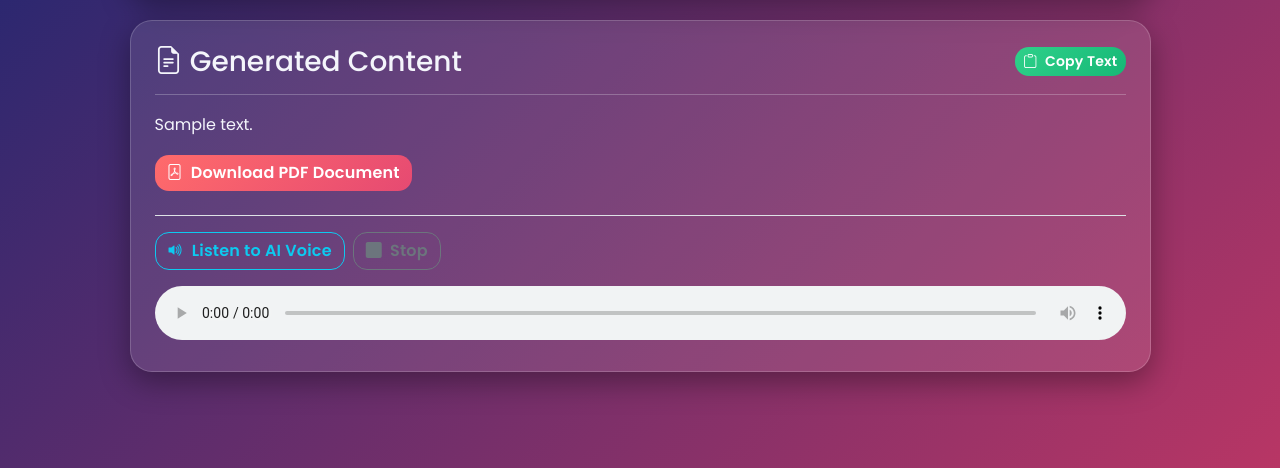
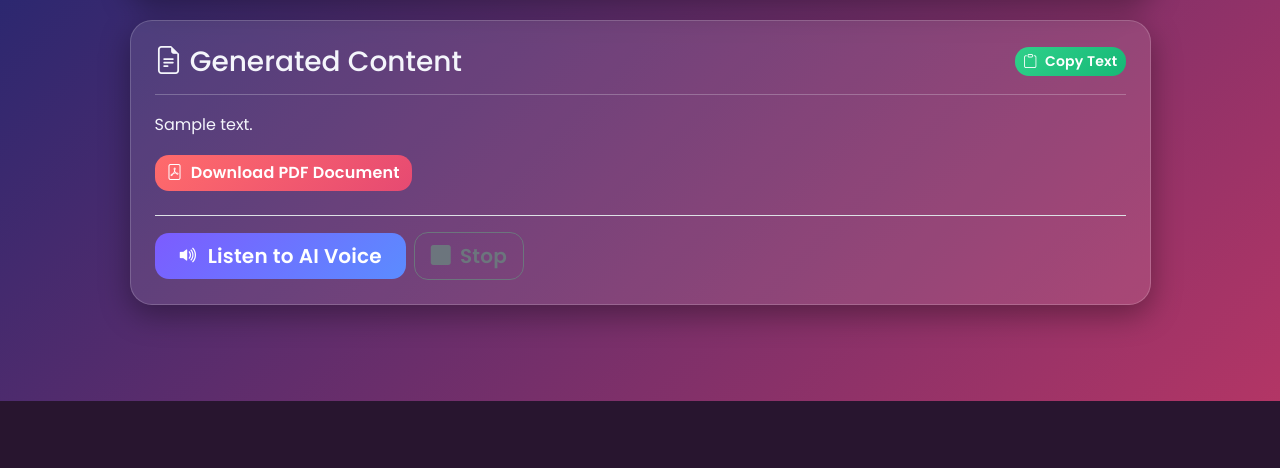
Before and after one commit to chetanreddysherikar-ai/Gen-AI, a Django app: template templates/home.html in a window 1280 px wide. Shown: the part 993-1461 px from the top of the page. After the commit the page ends 1394 px from the top, so only its background shows below. Run offline with Django 5.2, Linux system fonts and the light colour scheme; tables that the repository leaves empty hold one stand-in row (values such as "Sample post"); the template is opened without the code that fills it: values that come from a table or form of the project are taken from there, most other values are stand-ins (such as "Sample title", 1, 10 or a date in 2020).

Commit message:
Remove old broken audio player and simplify Listen to AI Voice button

```diff
--- a/templates/home.html
+++ b/templates/home.html
@@ -111,12 +111,12 @@
             </div>
 
             <!-- Interactive AI Voice Controller -->
-            <div class="mt-4 pt-3 border-top d-flex flex-wrap align-items-center justify-content-between gap-2">
+            <div class="mt-4 pt-3 border-top d-flex flex-wrap align-items-center justify-content-between gap-3">
                 <div class="d-flex align-items-center gap-2">
-                    <button id="voicePlayBtn" class="btn btn-outline-info" onclick="playAIVoice('result')">
+                    <button id="voicePlayBtn" class="btn btn-primary btn-lg px-4" onclick="playAIVoice('result')">
                         <i class="bi bi-volume-up-fill me-1"></i> Listen to AI Voice
                     </button>
-                    <button class="btn btn-outline-secondary" onclick="stopAIVoice()" title="Stop Voice">
+                    <button class="btn btn-outline-secondary btn-lg" onclick="stopAIVoice()" title="Stop Voice">
                         <i class="bi bi-square-fill me-1"></i> Stop
                     </button>
                 </div>
@@ -124,15 +124,6 @@
                     <i class="bi bi-soundwave me-1"></i> AI Voice Speaking...
                 </span>
             </div>
-
-            {% if audio_url %}
-            <div class="mt-3">
-                <audio controls style="width:100%;">
-                    <source src="{{ audio_url }}" type="audio/mpeg">
-                    Your browser does not support the audio element.
-                </audio>
-            </div>
-            {% endif %}
 
         </div>
 
```
